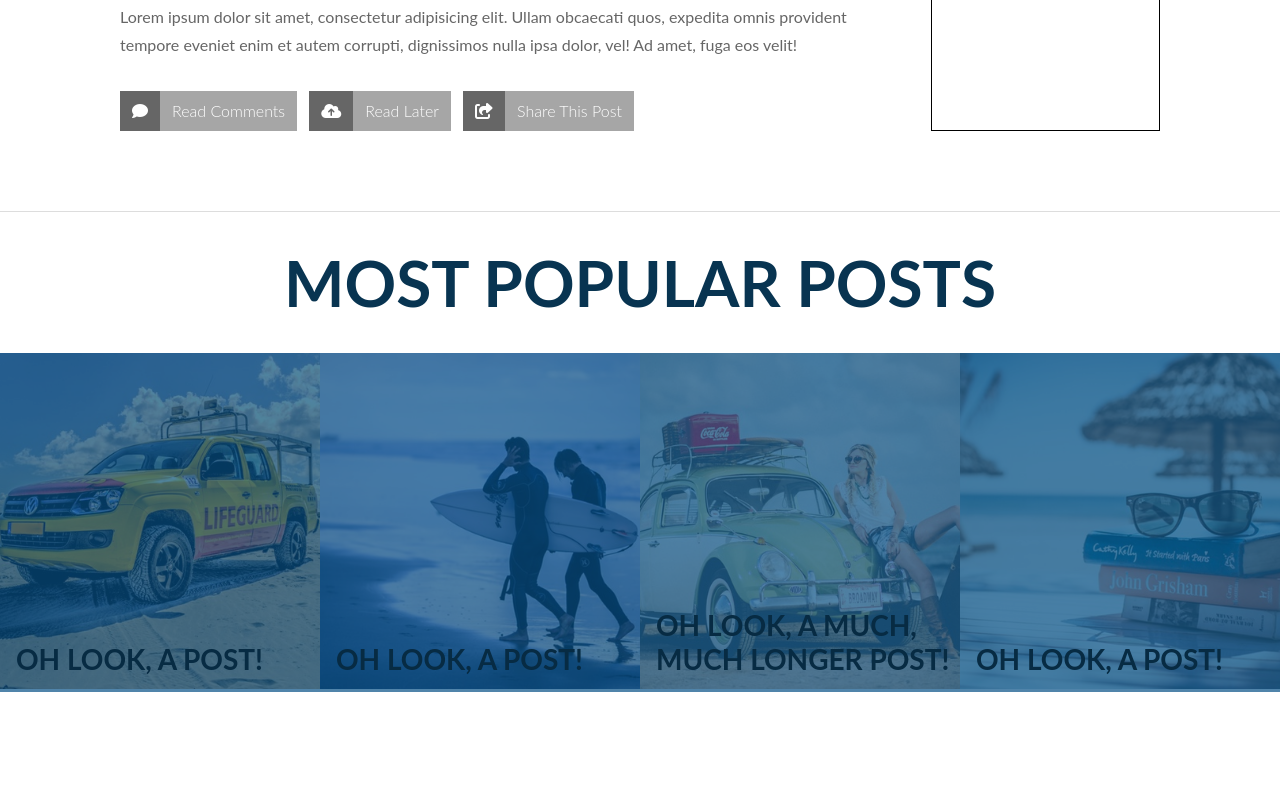
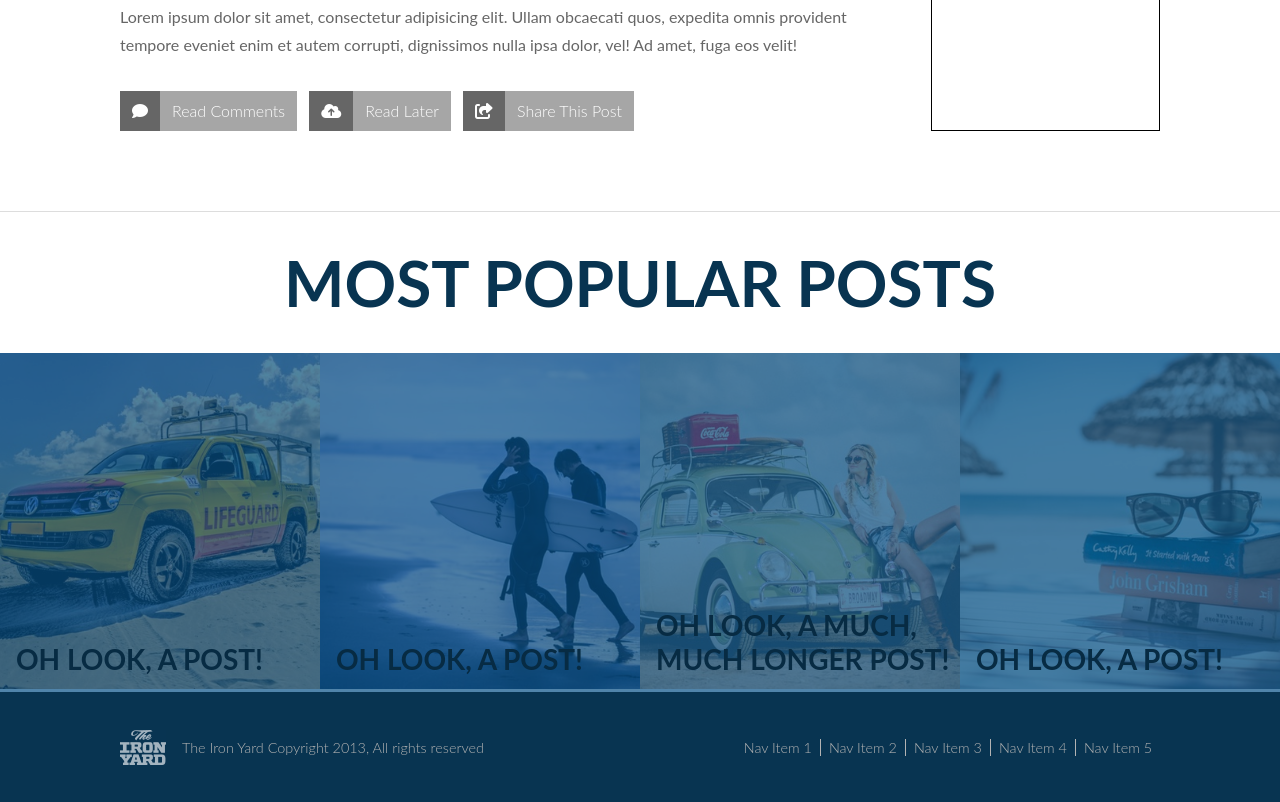
Before and after one commit to jmmccasland/06-surf-and-paddle, a plain HTML site: page public/index.html in a window 1280 px wide. Shown: the part 1436-2238 px from the top of the page. Before the commit the page ends 2128 px from the top, so only its background shows below. Drawn offline with nearby package versions, Linux system fonts and the light colour scheme; files that its build step writes are made by us from their sources; a script that the page names is missing.

Commit message:
Footer markup and style + converted footer styles to _footer.scss

```diff
--- a/app/styles/app.scss
+++ b/app/styles/app.scss
@@ -17,28 +17,54 @@ $c-transparentblue: rgba(7, 80, 135, 0.7);
 $c-transparentred: rgba(197, 105, 106, 0.75);
 $c-transparentyellow: rgba(253, 204, 82, 0.65);
 
+// Gradients
 $c-sunset: linear-gradient(330deg, $c-transparentblue,  $c-transparentred 75%, $c-transparentyellow);
+$c-deepwater: linear-gradient($c-transparentblue, $c-transparentblue);
 
 // MEASUREMENTS
 $m-gutter: 2rem;
 
+//footer
+.footer {
+  padding: 2rem;
+  background: $c-midnightblue;
+  color: lighten($c-readablegrey, 30%);
+  font-size: 0.9rem;
+  font-weight: 300;
 
-// SIDEBAR
-.sidebar  {
-  display: flex;
-  flex-direction: column;
-  align-items: center;
-  margin-left: $m-gutter;
-  border: 1px solid black;
+
+  &__container {
+    display: flex;
+    flex-direction: row;
+    align-items: center;
+    justify-content: space-between;
+    max-width: 65rem;
+    margin: 0 auto;
+  }
+
+  &__left {
+    display: flex;
+    align-items: center;
+
+    &-pic {
+      margin-right: 1rem;
+    }
+  }
 }
 
-.advert {
+.footer-nav {
+  display: flex;
+  justify-content: space-between;
+
+  &__item {
+    padding: 0 0.5rem;
+    border-right: 0.1rem solid lighten($c-readablegrey, 30%);
+
+    &:last-of-type {
+      border-right: 0;
+    }
+  }
 }
-
-.sidebar-post {
-
-}
-
 
 
 
@@ -48,3 +74,5 @@ $m-gutter: 2rem;
 @import 'components/banner';
 @import 'components/popularposts';
 @import 'components/postmain';
+@import 'components/postsidebar';
+@import 'components/footer';
--- a/app/styles/components/_banner.scss
+++ b/app/styles/components/_banner.scss
@@ -6,7 +6,7 @@
 
 .banner {
   padding: 0.5rem 1rem;
-  background: $c-sunset, url('/images/waves.jpg') no-repeat center center fixed;
+  background: $c-deepwater, url('/images/waves.jpg') no-repeat center center fixed;
   background-size: cover;
   color: $c-white;
 }
--- /dev/null
+++ b/app/styles/components/_footer.scss
@@ -0,0 +1,41 @@
+//footer
+.footer {
+  padding: 2rem;
+  background: $c-midnightblue;
+  color: lighten($c-readablegrey, 30%);
+  font-size: 0.9rem;
+  font-weight: 300;
+
+
+  &__container {
+    display: flex;
+    flex-direction: row;
+    align-items: center;
+    justify-content: space-between;
+    max-width: 65rem;
+    margin: 0 auto;
+  }
+
+  &__left {
+    display: flex;
+    align-items: center;
+
+    &-pic {
+      margin-right: 1rem;
+    }
+  }
+}
+
+.footer-nav {
+  display: flex;
+  justify-content: space-between;
+
+  &__item {
+    padding: 0 0.5rem;
+    border-right: 0.1rem solid lighten($c-readablegrey, 30%);
+
+    &:last-of-type {
+      border-right: 0;
+    }
+  }
+}
--- a/app/styles/components/_popularposts.scss
+++ b/app/styles/components/_popularposts.scss
@@ -14,7 +14,6 @@
 
 .grid {
   display: flex;
-  margin: 0;
 
   &__item {
     width: calc(100% / 4);
--- /dev/null
+++ b/app/styles/components/_postsidebar.scss
@@ -0,0 +1,15 @@
+// SIDEBAR
+.sidebar  {
+  display: flex;
+  flex-direction: column;
+  margin-left: $m-gutter;
+  border: 1px solid black;
+}
+
+.advert {
+  align-self: center;
+  justify-content: center;
+}
+
+.sidebar-post {
+}
--- a/public/index.html
+++ b/public/index.html
@@ -86,8 +86,6 @@
 
 
 
-
-
 <!-- MOST POPULAR POSTS -->
 <section class="popularposts">
   <h2 class="popularposts__title">Most Popular Posts</h2>
@@ -131,6 +129,28 @@
   </div><!-- /.grid -->
 </section> <!-- /.popularposts -->
 
+
+<footer class="footer">
+  <div class="footer__container">
+  <div class="footer__left">
+    <img src="images/tiy.gif" alt="" class="footer__left-pic">
+    <span class="footer__left-legal-text">The Iron Yard Copyright 2013, All rights reserved</span>
+  </div>
+
+  <div class="footer__right">
+    <ul class="footer-nav">
+      <li class="footer-nav__item">Nav Item 1</li>
+      <li class="footer-nav__item">Nav Item 2</li>
+      <li class="footer-nav__item">Nav Item 3</li>
+      <li class="footer-nav__item">Nav Item 4</li>
+      <li class="footer-nav__item">Nav Item 5</li>
+    </ul>
+  </div>
+  </div>
+
+</footer>
+
+
   <script src="/app.js" charset="utf-8"></script>
 </body>
 </html>
```
Also changed, not shown: public/images/tiy.gif (added).
